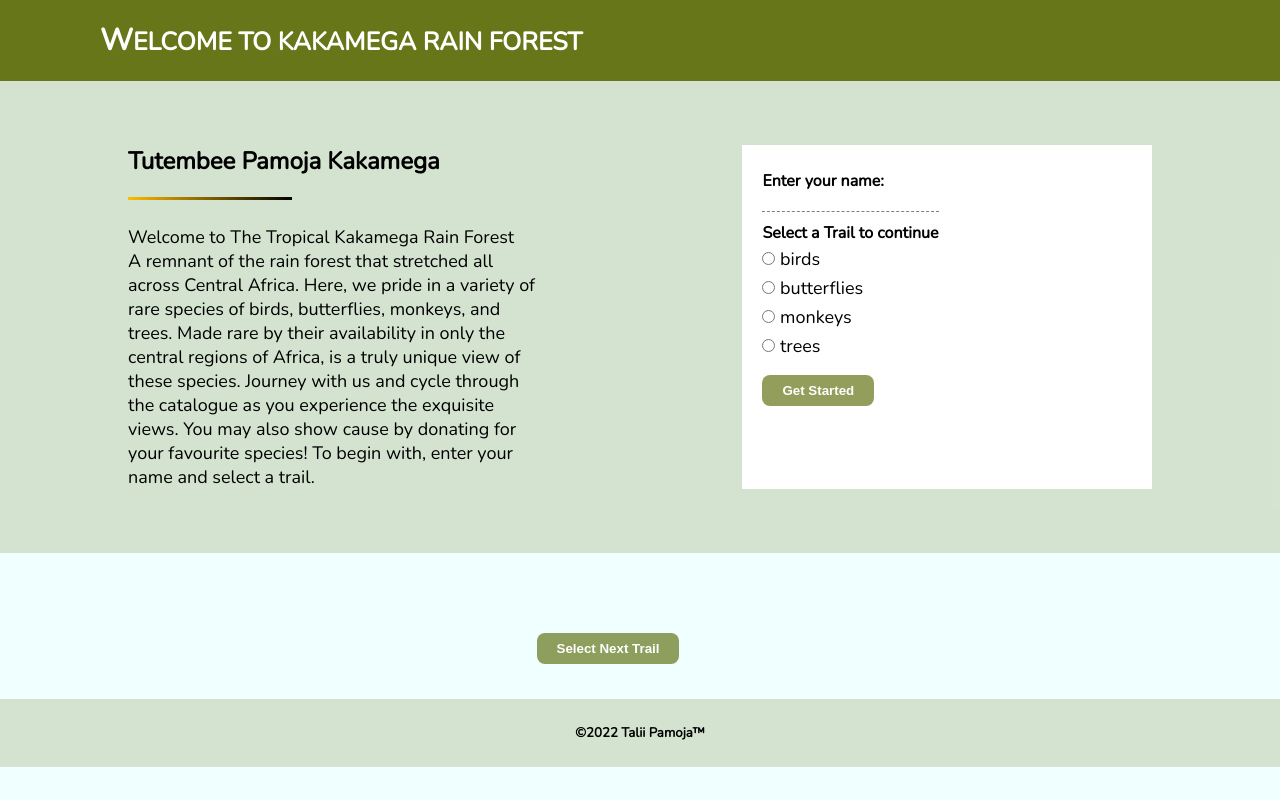
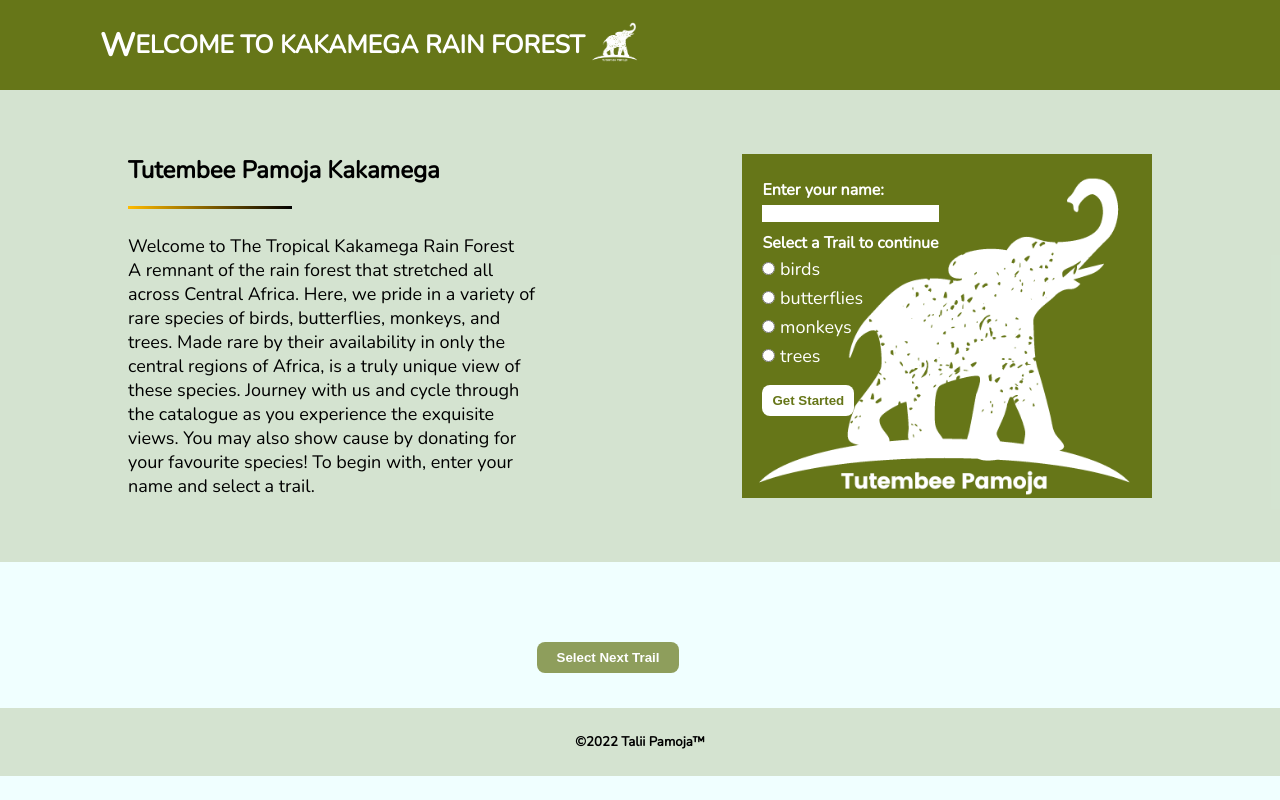
Before and after one commit to TheEmerald001/Kakamega_RainForest, a plain HTML site: page index.html in a window 1280 px wide. Drawn offline with nearby package versions, Linux system fonts and the light colour scheme.

Commit message:
added logo image

```diff
--- a/index.html
+++ b/index.html
@@ -14,6 +14,9 @@
     <nav>
         <div class="welcome">
             <span class="welcomeSpan">W</span>ELCOME TO KAKAMEGA RAIN FOREST
+        </div>
+        <div class="logo">
+            <img class="logoImg" src="./logoImg.png" alt="">
         </div>
     </nav>
     <section class="secOne">
@@ -43,7 +46,7 @@
                     <input type="radio" name="startTrail" id="trail2" value="butterflies" class="text"><span class="textA"> butterflies </span><br>
                     <input type="radio" name="startTrail" id="trail3" value="monkeys" class="text"><span class="textA"> monkeys </span><br>
                     <input type="radio" name="startTrail" id="trail3" value="trees" class="text"><span class="textA"> trees </span><br>
-                    <input type="submit" class="submitBtn" id= "submitBtn" onclick="trailOn()" value="Get Started"/>
+                    <input type="submit" class="submitBtn2" id= "submitBtn" onclick="trailOn()" value="Get Started"/>
                 </form>
             </div>
         </div>
--- a/styles.css
+++ b/styles.css
@@ -24,15 +24,28 @@ body{
 nav{
     background-color: #667618;
     padding: 20px 0;
+    display: flex;
+
+}
+.logo{
+    width: 50px;
+    height: 50px;
+}
+.logoImg{
+    object-fit: cover;
+    width: 100%;
+    height: 100%;
 }
 .welcome{
     color: white;
     font-weight: bold;
     font-size: 25px;
-    margin: 0 4em;
+    margin: 0 5px 0 4em;
+    display: flex;
+    align-items: center;
 }
 .welcomeSpan{
-    font-size: 30px;
+    font-size: 32px;
 }
 .main{
     width: 80%;
@@ -46,12 +59,24 @@ nav{
 .rightSide{
     width: 40%;
     padding: 25px 20px;
+    color: white;
+    background-image: url(./logoImg.png);
+    background-size: cover;
+}
+.submitBtn2{
+    border-style: none;
+    border-radius: 8px;
+    padding: 8px 10px;
+    margin: 15px 0 5px 0;
     background-color: white;
+    color: #667618;
+    font-weight: bold;
+    cursor: pointer;
 }
 .nameText{
     border-style: none;
     margin-bottom: 10px;
-    border-bottom: dashed 1px rgb(0, 0, 0, 0.5);
+    border-bottom: dashed 2px white;
 }
 .textA{
     font-size: 18px;
```
Also changed, not shown: logoImg.png (added).
